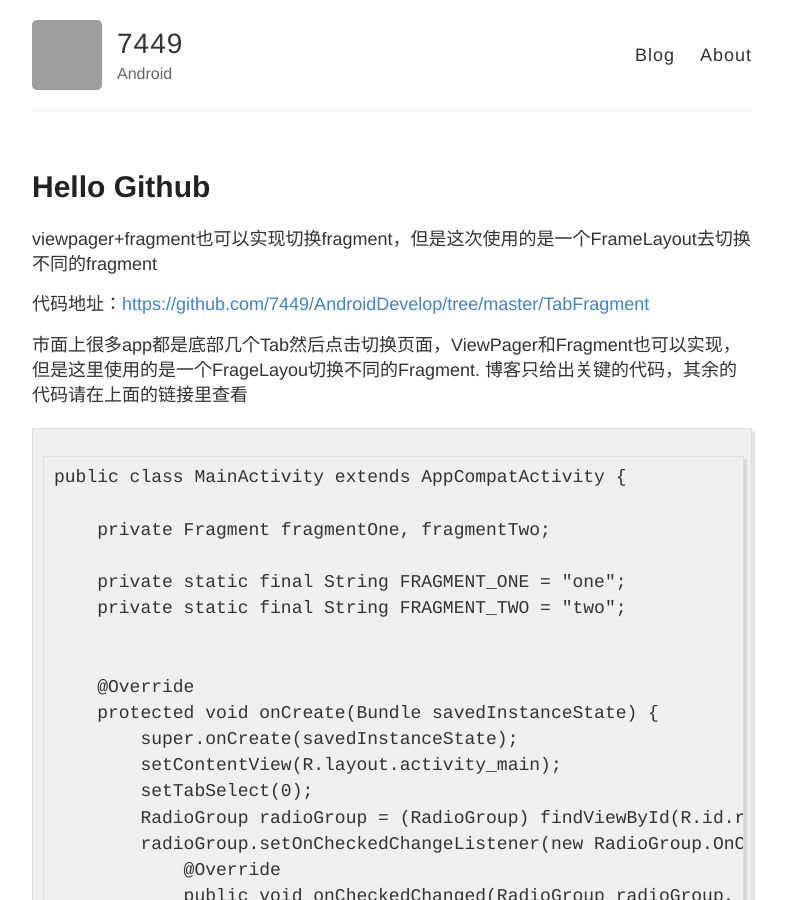
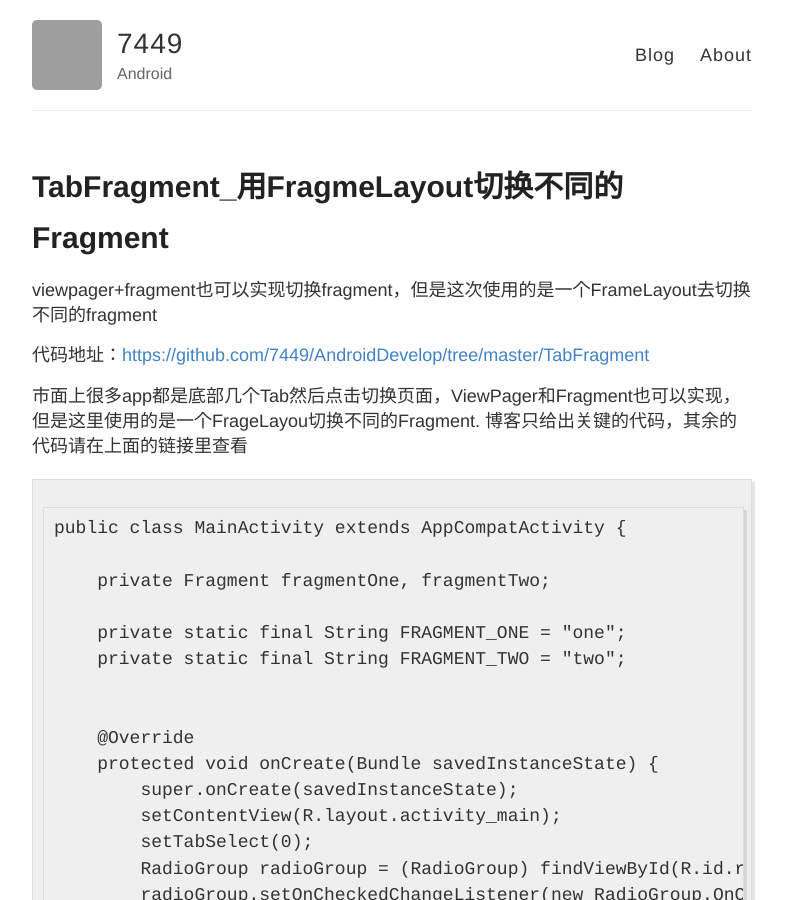
Before and after one commit to 7449/7449.github.io, a Jekyll site: the page built from _posts/2016-10-5-Android-TabFragment_用FragmeLayout切换不同的Fragment.md, in a window 1280 px wide and 900 px high. Shown: the whole window, without its empty margins (248-1034 px from the left). Built offline with Jekyll 4.4.1, drawn with Linux system fonts in a browser that asks for light colours; grey boxes are pictures that could not be loaded.

Commit message:
update TabFragment

```diff
--- a/_posts/2016-10-5-Android-TabFragment_用FragmeLayout切换不同的Fragment.md
+++ b/_posts/2016-10-5-Android-TabFragment_用FragmeLayout切换不同的Fragment.md
@@ -1,6 +1,6 @@
 ---
 layout: post
-title: Hello Github
+title: TabFragment_用FragmeLayout切换不同的Fragment
 ---
 
 viewpager+fragment也可以实现切换fragment，但是这次使用的是一个FrameLayout去切换不同的fragment
@@ -80,6 +80,7 @@ viewpager+fragment也可以实现切换fragment，但是这次使用的是一个
 
 	}
 
+
 横竖屏切换的时候还是会出现页面重叠的问题，解决办法是AndroidManifest.xml文件下的对应的activity添加android:configChanges = "orientation|screenSize"这个属性，并在在fragment里面重写onConfigurationChanged这个方法，里面什么都不操作。就可以避免横竖屏切换时的界面重叠问题
 
 ![_config.yml]({{ site.baseurl }}/images/TabFragment.gif)
```
